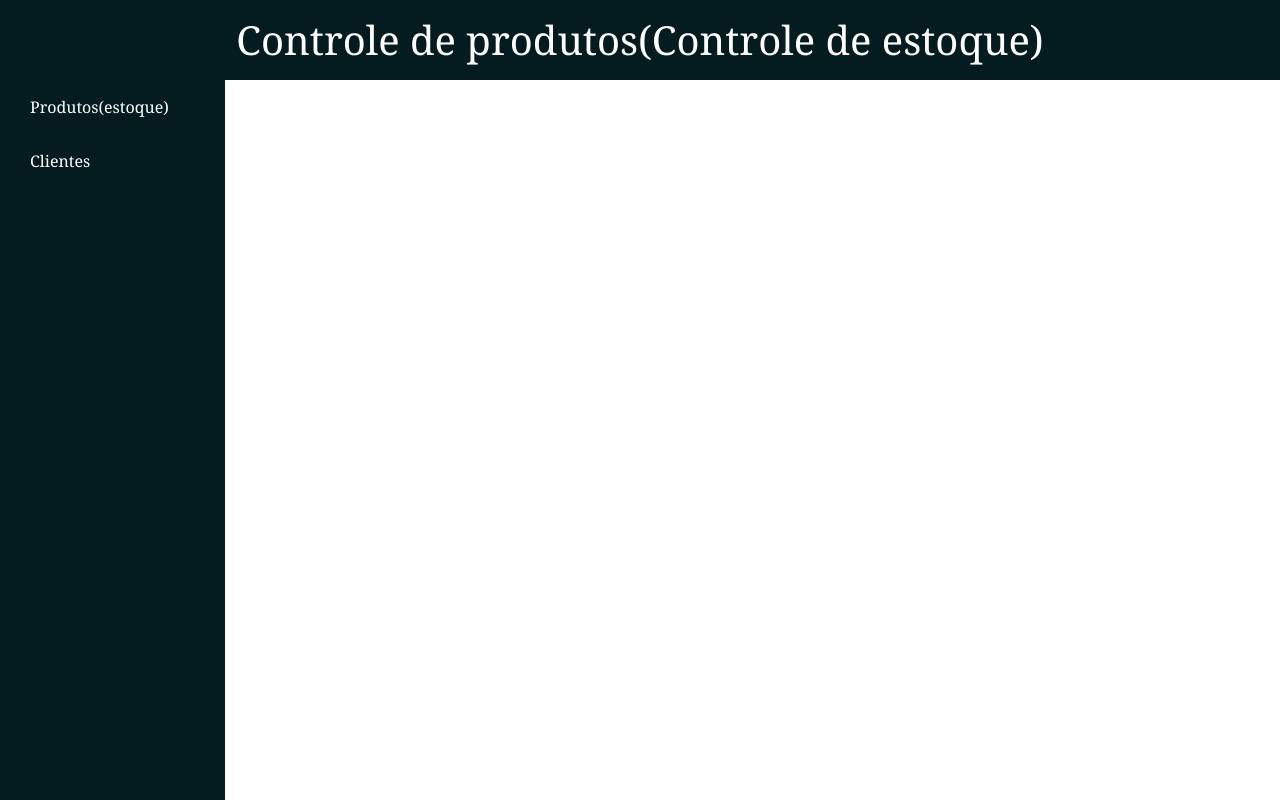
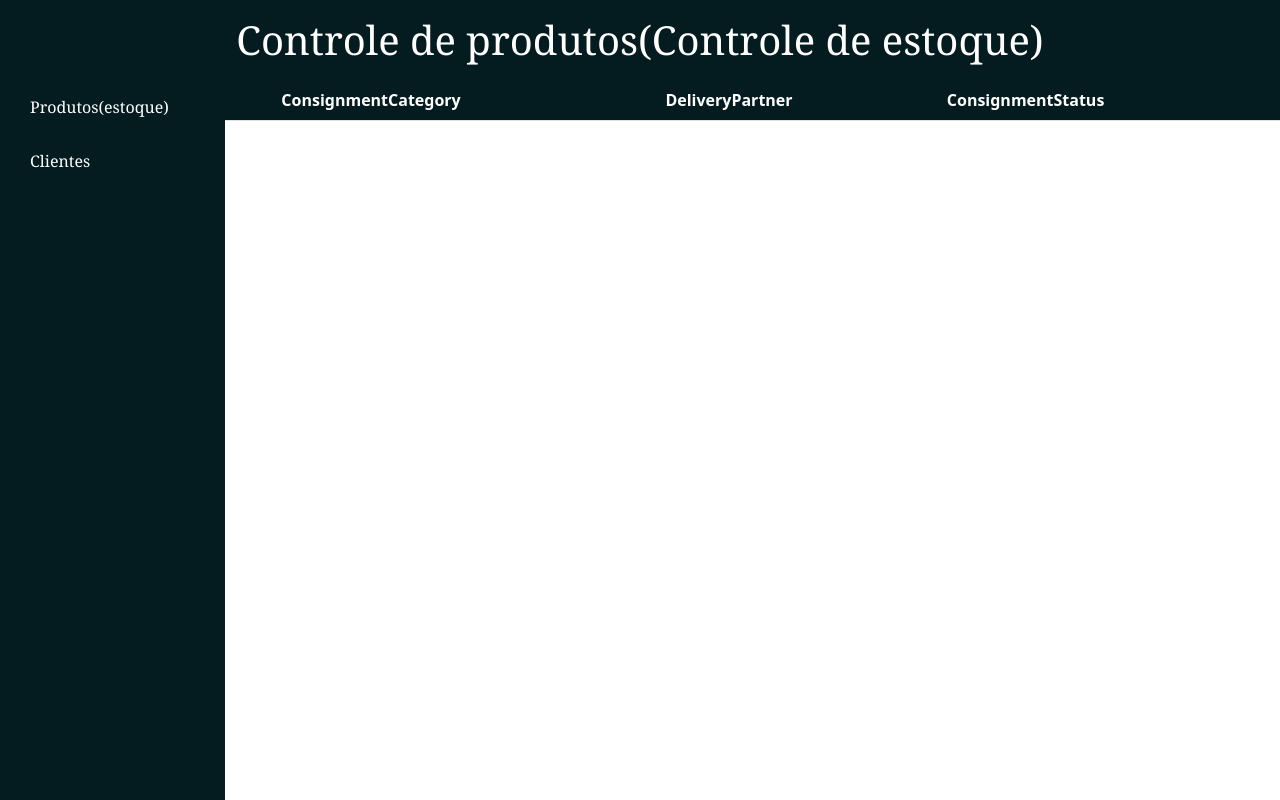
Before and after one commit to slcmachad/consignmentApp, an Angular app: page /consignments in a window 1280 px wide. Before the commit this address led to /. Built offline with nearby package versions, Linux system fonts and the light colour scheme; no server answers.

Commit message:
arrumando alguns bugs.

```diff
--- a/src/app/app-routing.module.ts
+++ b/src/app/app-routing.module.ts
@@ -1,7 +1,13 @@
 import { NgModule } from '@angular/core';
 import { RouterModule, Routes } from '@angular/router';
+import { ConsignmentComponent } from './consignment/consignment.component';
 
-const routes: Routes = [];
+const routes: Routes = [
+  {
+    path: 'consignments',
+    component: ConsignmentComponent
+  }
+];
 
 @NgModule({
   imports: [RouterModule.forRoot(routes)],
--- a/src/app/app.component.html
+++ b/src/app/app.component.html
@@ -1,5 +1,7 @@
 <div class="logoheader">
     <span class="headerContent">Controle de produtos(Controle de estoque)</span>
 </div>
-
 <app-sidenav></app-sidenav>
+<div>
+  <router-outlet></router-outlet>
+</div>
--- a/src/app/consignment.service.ts
+++ b/src/app/consignment.service.ts
@@ -10,7 +10,7 @@ export class ConsignmentService {
 
   constructor(private http: HttpClient) { }
 
-  public getConsignment(): Observable<ConsignmentModel>{
-    return this.http.get<ConsignmentModel>("http://localhost:8080/consignment");
+  public getConsignment(): Observable<ConsignmentModel[]>{
+    return this.http.get<ConsignmentModel[]>("http://localhost:8080/consignments");
   }
 }
--- a/src/app/consignment/consignment.component.css
+++ b/src/app/consignment/consignment.component.css
@@ -0,0 +1,8 @@
+.table {
+  margin: 0 auto !important;
+}
+
+.table-header th {
+  background-color:  rgb(4, 28, 32);
+  color: white;
+}
--- a/src/app/consignment/consignment.component.html
+++ b/src/app/consignment/consignment.component.html
@@ -1 +1,10 @@
-<p>consignment works!</p>
+<table class="table">
+  <thead class="table-header">
+    <tr>
+      <th>ConsignmentId</th>
+      <th>ConsignmentCategory</th>
+      <th>DeliveryPartner</th>
+      <th>ConsignmentStatus</th>
+    </tr>
+  </thead>
+</table>
--- a/src/app/consignment/consignment.component.ts
+++ b/src/app/consignment/consignment.component.ts
@@ -1,16 +1,22 @@
 import { Component } from '@angular/core';
 import { ConsignmentService } from '../consignment.service';
+import { ConsignmentModel } from '../ConsignmentMode';
 
 @Component({
   selector: 'app-consignment',
   templateUrl: './consignment.component.html',
   styleUrls: ['./consignment.component.css']
 })
-export class ConsignmentComponent {
+export class ConsignmentComponent{
 
-  consignments: ConsignmentComponent;
+  consignments: ConsignmentModel[] = [];
 
   constructor(private consignmentService: ConsignmentService){}
 
+  ngOnInit(){
+    this.consignmentService.getConsignment().subscribe(data => {
+      this.consignments = data;
+    })
+  }
 
 }
--- a/src/app/sidenav/sidenav.component.html
+++ b/src/app/sidenav/sidenav.component.html
@@ -1,7 +1,7 @@
 <div class="wrapper">
   <div class="sidebar">
     <ul>
-      <li><a href="/">Produtos(estoque)</a></li>
+      <li><a routerLink="consignments">Produtos(estoque)</a></li>
       <li><a href="/">Clientes</a></li>
     </ul>
   </div>
```
